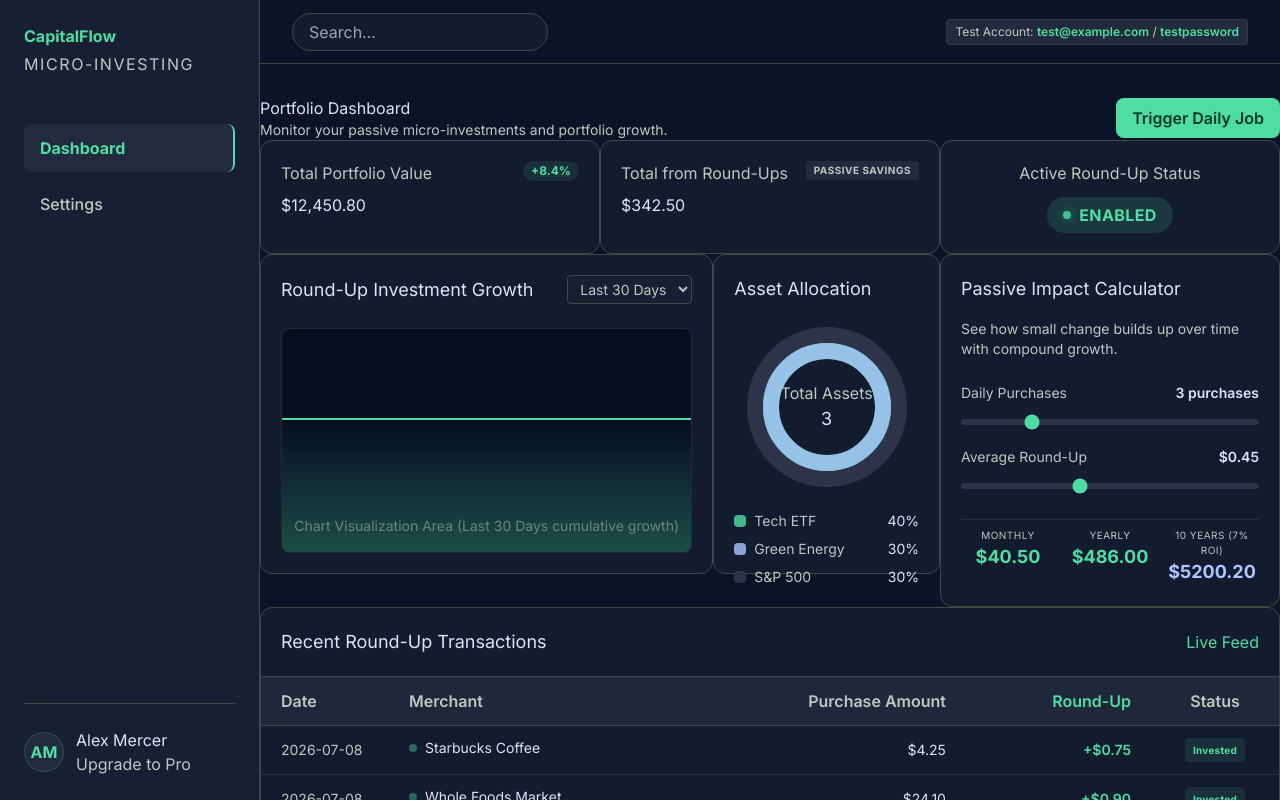
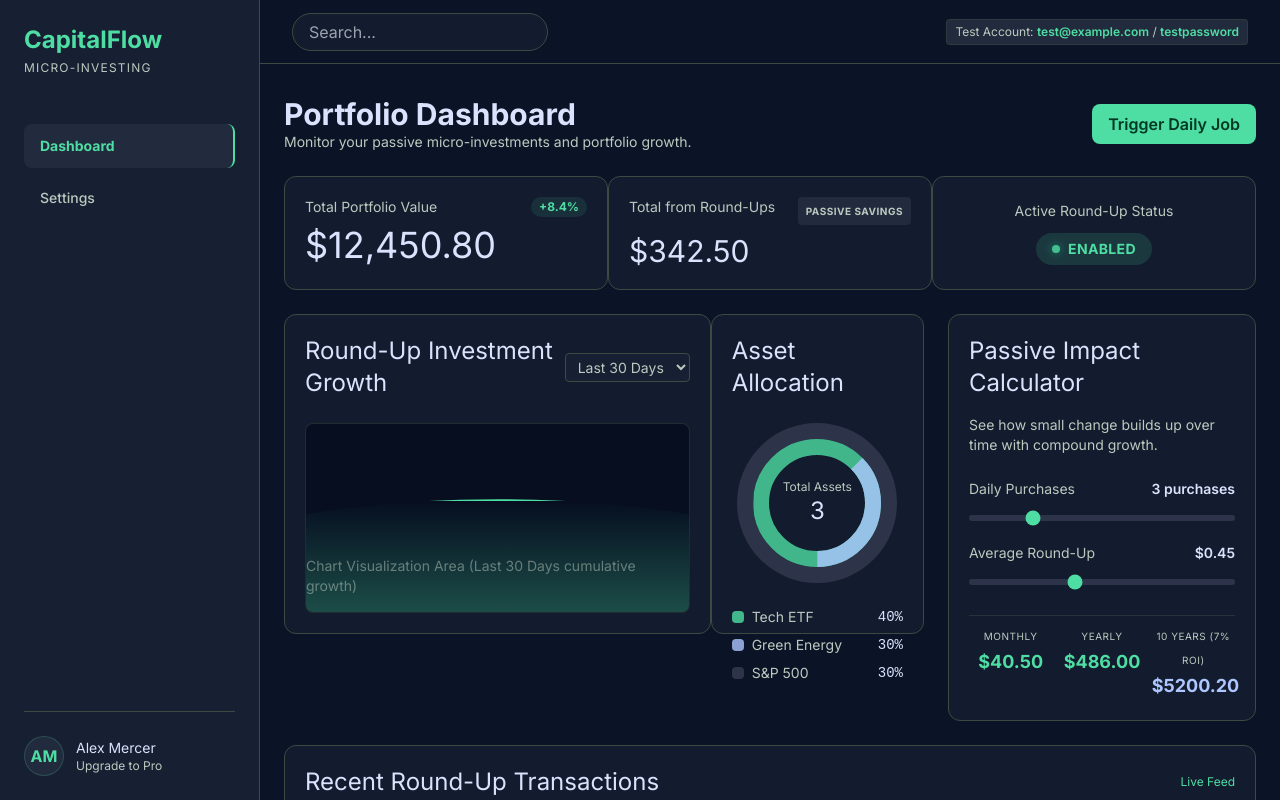
Before and after one commit to p67428378-afk/test2, a React (Vite) app in the folder client/: page / in a window 1280 px wide. Shown: the top 800 px of the page. Built offline with nearby package versions, Linux system fonts and the light colour scheme; no server answers.

Commit message:
fix(SCRUM-482): resolve runtime crash on load by fixing custom design token classes and index.css utilities

```diff
--- a/client/src/App.jsx
+++ b/client/src/App.jsx
@@ -6,14 +6,12 @@ export default function App() {
   const [currentTab, setCurrentTab] = useState("dashboard");
 
   return (
-    <div className="bg-[#0b1326] text-[#dae2fd] font-body-md antialiased min-h-screen flex w-full">
+    <div className="bg-[#0b1326] text-[#dae2fd] text-base antialiased min-h-screen flex w-full">
       {/* SideNavBar */}
       <aside className="fixed left-0 top-0 h-screen w-[260px] bg-surface-container border-r border-outline-variant flex flex-col p-6 gap-y-4 z-50">
         <div className="mb-8">
-          <h1 className="font-headline-md text-headline-md font-bold text-primary">
-            CapitalFlow
-          </h1>
-          <p className="font-label-sm text-label-sm text-on-surface-variant uppercase tracking-widest mt-1">
+          <h1 className="text-2xl font-bold text-primary">CapitalFlow</h1>
+          <p className="text-xs text-on-surface-variant uppercase tracking-widest mt-1">
             Micro-investing
           </p>
         </div>
@@ -26,7 +24,7 @@ export default function App() {
                 : "text-on-surface-variant font-medium hover:bg-surface-container-high hover:text-on-surface"
             }`}
           >
-            <span className="font-label-md text-label-md">Dashboard</span>
+            <span className="text-sm">Dashboard</span>
           </button>
           <button
             onClick={() => setCurrentTab("settings")}
@@ -36,7 +34,7 @@ export default function App() {
                 : "text-on-surface-variant font-medium hover:bg-surface-container-high hover:text-on-surface"
             }`}
           >
-            <span className="font-label-md text-label-md">Settings</span>
+            <span className="text-sm">Settings</span>
           </button>
         </nav>
         <div className="mt-auto pt-6 border-t border-outline-variant flex items-center gap-3">
@@ -44,10 +42,8 @@ export default function App() {
             AM
           </div>
           <div className="overflow-hidden">
-            <p className="font-label-md text-label-md text-on-surface truncate">
-              Alex Mercer
-            </p>
-            <p className="font-label-sm text-label-sm text-on-surface-variant truncate">
+            <p className="text-sm text-on-surface truncate">Alex Mercer</p>
+            <p className="text-xs text-on-surface-variant truncate">
               Upgrade to Pro
             </p>
           </div>
@@ -61,7 +57,7 @@ export default function App() {
           <div className="flex items-center gap-4 flex-1">
             <div className="relative w-64">
               <input
-                className="w-full bg-surface-container-low border border-outline-variant rounded-full py-1.5 px-4 font-body-md text-body-md text-on-surface focus:outline-none focus:border-primary focus:ring-1 focus:ring-primary transition-colors"
+                className="w-full bg-surface-container-low border border-outline-variant rounded-full py-1.5 px-4 text-base text-on-surface focus:outline-none focus:border-primary focus:ring-1 focus:ring-primary transition-colors"
                 placeholder="Search..."
                 type="text"
               />
--- a/client/src/index.css
+++ b/client/src/index.css
@@ -5,3 +5,61 @@
 body {
   font-family: "Inter", sans-serif;
 }
+
+/* Custom Utility Classes to prevent layout/rendering issues */
+.font-body-md {
+  font-size: 1rem;
+  line-height: 1.5rem;
+}
+.font-headline-md {
+  font-size: 1.5rem;
+  line-height: 2rem;
+}
+.text-headline-md {
+  font-size: 1.5rem;
+}
+.font-label-sm {
+  font-size: 0.75rem;
+  line-height: 1rem;
+}
+.text-label-sm {
+  font-size: 0.75rem;
+}
+.font-label-md {
+  font-size: 0.875rem;
+  line-height: 1.25rem;
+}
+.text-label-md {
+  font-size: 0.875rem;
+}
+.font-headline-lg {
+  font-size: 1.875rem;
+  line-height: 2.25rem;
+}
+.text-headline-lg {
+  font-size: 1.875rem;
+}
+.font-display-lg {
+  font-size: 2.25rem;
+  line-height: 2.5rem;
+}
+.text-display-lg {
+  font-size: 2.25rem;
+}
+.font-mono-data {
+  font-family: monospace;
+}
+.text-mono-data {
+  font-family: monospace;
+}
+
+/* Custom Clip Paths for GrowthChart */
+.clip-path-chart {
+  clip-path: ellipse(100% 100% at 50% 100%);
+}
+.clip-path-donut-1 {
+  clip-path: polygon(0 0, 100% 0, 100% 100%, 0 100%);
+}
+.clip-path-donut-2 {
+  clip-path: polygon(50% 50%, 100% 0, 100% 100%, 50% 100%);
+}
--- a/client/src/pages/DashboardPage.jsx
+++ b/client/src/pages/DashboardPage.jsx
@@ -80,7 +80,7 @@ export default function DashboardPage() {
   }
 
   return (
-    <div className="pt-24 px-margin-desktop pb-margin-desktop w-full max-w-7xl mx-auto flex flex-col gap-lg">
+    <div className="pt-24 px-6 pb-8 w-full max-w-7xl mx-auto flex flex-col gap-6">
       {/* Error Alert */}
       {error && (
         <div
@@ -88,7 +88,7 @@ export default function DashboardPage() {
           data-testid="error-banner"
         >
           <span className="text-xl">⚠️</span>
-          <p className="font-body-md text-body-md">{error}</p>
+          <p className="text-base">{error}</p>
           <button
             onClick={loadData}
             className="ml-auto bg-error/10 hover:bg-error/20 px-3 py-1 rounded text-xs font-semibold transition-colors"
@@ -105,9 +105,7 @@ export default function DashboardPage() {
           data-testid="notification-banner"
         >
           <span className="text-xl">🎉</span>
-          <p className="font-body-md text-body-md text-on-surface">
-            {notification}
-          </p>
+          <p className="text-base text-on-surface">{notification}</p>
           <button
             onClick={() => setNotification(null)}
             className="ml-auto text-on-surface-variant hover:text-on-surface transition-colors"
@@ -120,7 +118,7 @@ export default function DashboardPage() {
       {/* Header Actions */}
       <div className="flex justify-between items-center">
         <div>
-          <h1 className="font-headline-lg text-headline-lg text-on-surface">
+          <h1 className="text-3xl font-bold text-on-surface">
             Portfolio Dashboard
           </h1>
           <p className="text-on-surface-variant text-sm">
@@ -140,8 +138,8 @@ export default function DashboardPage() {
       <KPIGrid summary={summary} />
 
       {/* Charts & Calculator */}
-      <div className="grid grid-cols-1 xl:grid-cols-12 gap-md">
-        <div className="xl:col-span-8 flex flex-col gap-md">
+      <div className="grid grid-cols-1 xl:grid-cols-12 gap-6">
+        <div className="xl:col-span-8 flex flex-col gap-6">
           <GrowthChart />
         </div>
         <div className="xl:col-span-4">
--- a/client/src/pages/SettingsPage.jsx
+++ b/client/src/pages/SettingsPage.jsx
@@ -47,18 +47,16 @@ export default function SettingsPage() {
 
   if (loading) {
     return (
-      <div className="pt-24 px-margin-desktop pb-margin-desktop w-full max-w-3xl mx-auto">
+      <div className="pt-24 px-6 pb-8 w-full max-w-3xl mx-auto">
         <p className="text-on-surface-variant">Loading settings...</p>
       </div>
     );
   }
 
   return (
-    <div className="pt-24 px-margin-desktop pb-margin-desktop w-full max-w-3xl mx-auto flex flex-col gap-lg">
+    <div className="pt-24 px-6 pb-8 w-full max-w-3xl mx-auto flex flex-col gap-6">
       <div>
-        <h1 className="font-headline-lg text-headline-lg text-on-surface">
-          Settings
-        </h1>
+        <h1 className="text-3xl font-bold text-on-surface">Settings</h1>
         <p className="text-on-surface-variant text-sm">
           Manage your micro-investing preferences and linked accounts.
         </p>
@@ -77,7 +75,7 @@ export default function SettingsPage() {
       )}
 
       <div className="bg-surface-container-low border border-outline-variant rounded-xl p-6 flex flex-col gap-6">
-        <h2 className="font-headline-md text-headline-md text-on-surface text-lg border-b border-outline-variant/50 pb-3">
+        <h2 className="text-lg font-bold text-on-surface border-b border-outline-variant/50 pb-3">
           Round-Up Investing
         </h2>
 
@@ -88,7 +86,7 @@ export default function SettingsPage() {
         />
 
         <div className="bg-surface-container rounded-xl p-4 border border-outline-variant/50 space-y-2">
-          <h3 className="font-label-md text-label-md text-on-surface font-semibold">
+          <h3 className="text-sm text-on-surface font-semibold">
             Linked Debit Card
           </h3>
           <div className="flex justify-between items-center text-sm">
```
